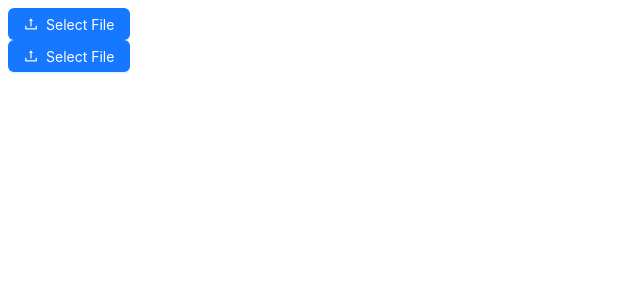
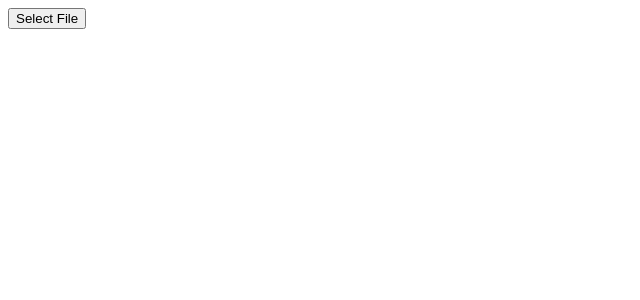
Before and after one commit to gabboyajyan/xUIDesign, a Next.js app: page / in a window 1280 px wide. Shown: the top 300 px of the page, without its empty margins (0-640 px from the left). Built offline with nearby package versions, Linux system fonts and the light colour scheme.

Commit message:
Removed ant design and created remove upload file.

```diff
--- a/package.json
+++ b/package.json
@@ -10,7 +10,6 @@
     "lint": "next lint"
   },
   "dependencies": {
-    "antd": "^5.24.3",
     "classcat": "^5.0.5",
     "next": "15.2.0",
     "react": "^19.0.0",
--- a/src/app/page.tsx
+++ b/src/app/page.tsx
@@ -1,32 +1,17 @@
 'use client'
 
-import { Button, Upload as AntUpload } from "antd"
-import { UploadOutlined } from '@ant-design/icons';
 import Upload from "@/xUiDesign/components/Upload";
 
 export default function Home() {
     return (
         <>
-            <AntUpload
-                action="https://660d2bd96ddfa2943b33731c.mockapi.io/api/upload"
-                listType="picture"
-                multiple
-                onChange={(e) => console.log(e)}
-            >
-                <Button
-                    type="primary"
-                    icon={<UploadOutlined />}>Select File</Button>
-            </AntUpload>
-
             <Upload
                 action="https://660d2bd96ddfa2943b33731c.mockapi.io/api/upload"
                 listType="picture"
                 multiple
                 onChange={(e) => console.log(e)}
             >
-                <Button
-                    type="primary"
-                    icon={<UploadOutlined />}>Select File</Button>
+                <button>Select File</button>
             </Upload>
         </>
     )
--- a/src/xUiDesign/components/Upload/index.tsx
+++ b/src/xUiDesign/components/Upload/index.tsx
@@ -57,7 +57,10 @@ const Upload = ({
     setFileList(newList);
 
     if (onChange) {
-      onChange({ fileList: newList, file: newList[0] } as UploadChangeParam);
+      onChange({
+        fileList: newList,
+        file: newList[0] || {}
+      } as UploadChangeParam);
     }
   };
 
@@ -92,9 +95,9 @@ const Upload = ({
       uploadFiles = filtered;
     }
 
-    const newList = (multiple
-      ? [...fileList, ...uploadFiles]
-      : uploadFiles).slice(0, maxCount);
+    const newList = (
+      multiple ? [...fileList, ...uploadFiles] : uploadFiles
+    ).slice(0, maxCount);
 
     updateFileList(newList);
 
@@ -164,9 +167,23 @@ const Upload = ({
   };
 
   const handleRemove = (uid: string) => {
-    const filtered = fileList.filter(file => file.uid !== uid);
+    const filtered: UploadFile<RuleType>[] = [];
+
+    let removedFile: UploadFile<RuleType> | undefined = undefined;
+
+    fileList.forEach(file => {
+      if (file.uid !== uid) {
+        filtered.push(file);
+      } else {
+        removedFile = file;
+      }
+    });
+
     updateFileList(filtered);
-    onRemove?.(uid);
+
+    if (removedFile) {
+      onRemove?.(removedFile);
+    }
   };
 
   const handleClick = () => {
@@ -241,8 +258,15 @@ const Upload = ({
                     ...(file.status === 'uploading' ? { marginBottom: 12 } : {})
                   }}
                 >
-                  <span>{file.name}</span>
-                  <TrashIcon />
+                  <span
+                    className={`${prefixCls}-item-remove-icon`}
+                    onClick={() => handleRemove(file.uid)}
+                    style={{ cursor: 'pointer', marginLeft: 'auto' }}
+                    role="button"
+                    aria-label="Remove file"
+                  >
+                    <TrashIcon />
+                  </span>
                 </div>
                 {file.status === 'uploading' && (
                   <>
```
